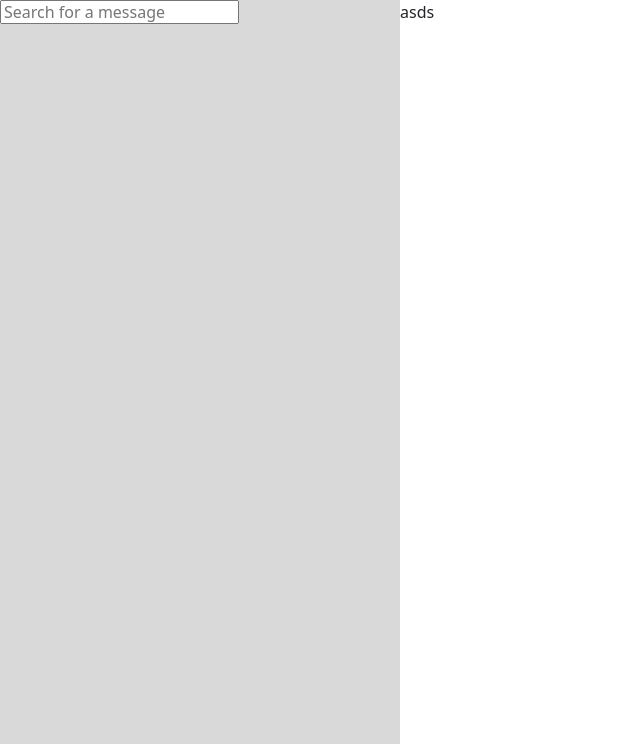
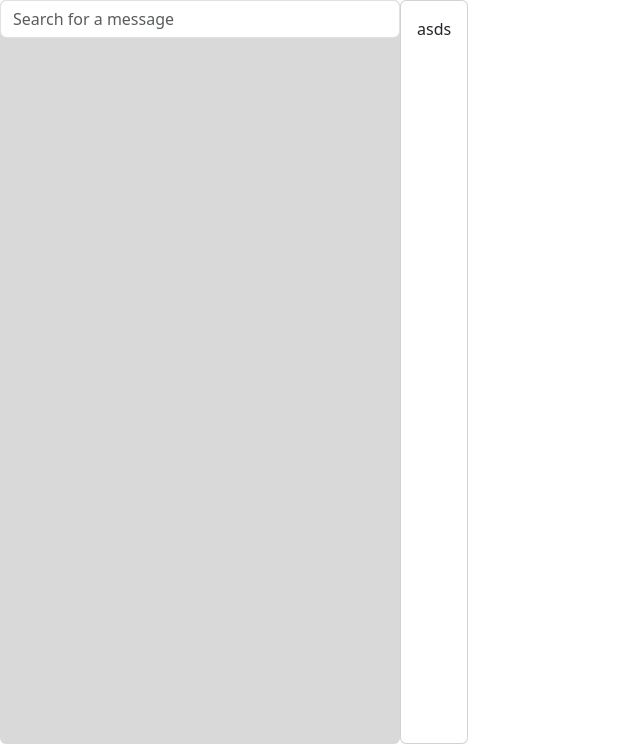
Before and after one commit to dentolos19/ecoprimers, a Flask app: template src/templates/messaging.html in a window 1280 px wide. Shown: the part 56-800 px from the top of the page, without its empty margins (0-640 px from the left). Run offline with Flask 3, Linux system fonts and the light colour scheme; the template is opened without the code that fills it, so the values that code supplies are empty; parts of the project's set-up code (start-up, migrations or seed data) failed here and were passed over; some libraries are stand-ins or nearby versions.

Commit message:
starting to style everything

```diff
--- a/src/routing/messaging.py
+++ b/src/routing/messaging.py
@@ -1,5 +1,3 @@
-import uuid
-
 from flask import render_template, request, session, redirect, url_for
 from flask_socketio import join_room
 
--- a/src/static/css/messages.css
+++ b/src/static/css/messages.css
@@ -9,6 +9,7 @@
 }
 
 .user {
+  margin-top: -1em;
   display: flex;
   align-items: center;
   gap: 15px;
--- a/src/templates/messaging.html
+++ b/src/templates/messaging.html
@@ -1,4 +1,3 @@
-{# messaging.html #}
 {% extends "base.html" %}
 
 {% block stylesheets %}
@@ -16,40 +15,43 @@
 {% endblock %}
 
 {% block body %}
-<div id="users">
-    <form method = "get" action = "{{ url_for('search_messages') }}">
-        <input type = "text" name = "search_query" id = "search-query" required placeholder = "Search for a message">
+<div id="users" class="list-group">
+    <form class="mb-3" method="get" action="{{ url_for('search_messages') }}">
+        <input type="text" class="form-control" name="search_query" id="search-query" required placeholder="Search for a message">
     </form>
     {% for user in users %}
         {% if sender_id != user.id %}
-            <a class="user" href="{{ url_for('messaging', receiver_id=user.id) }}">
+            <a class="list-group-item list-group-item-action d-flex gap-3 py-3" href="{{ url_for('messaging', receiver_id=user.id) }}">
                 <div class="initials">
-                    <img class="ratio ratio-1x1" src="https://github.com/shadcn.png" alt="Profile Picture" />
+                    <img class="ratio ratio-1x1 rounded-circle flex-shrink-0" src="https://github.com/shadcn.png" alt="Profile Picture" width="32" height="32" />
                 </div>
-                <div class="user-info">
-                    <div class="user-info">
-                        <h2 class="name">{{ user.name }}</h2>
-                        <p class="status">Read sample</p>
-                    </div>
+                <div class="user-info w-100 justify-content-between">
+                    <h5 class="mb-1">{{ user.name }}</h5>
+                    <small>Read sample</small>
                 </div>
             </a>
         {% endif %}
-   {% endfor %}
+    {% endfor %}
 </div>
+
 {% if receiver_id %}
-<div id = "chat-scape">
-    <div class="message-space">
-    </div>
-    <div class = "input space">
-        <input type="hidden" name="receiver-id" id="receiver-id" value="{{ receiver_id }}">
-        <input type="hidden" name="sender-id" id="sender-id" value="{{ sender_id }}">
-        <input type="text" name="message" id="message" placeholder="Enter message here" required>
-        <button type="submit" id="send-message" onclick="sendMessage()">Send</button>
+<div id="chat-scape" class="card">
+    <div class="card-body">
+        <div class="message-space" style="height: 400px; overflow-y: auto;">
+        </div>
+        <div class="input-group mt-3">
+            <input type="hidden" name="receiver-id" id="receiver-id" value="{{ receiver_id }}">
+            <input type="hidden" name="sender-id" id="sender-id" value="{{ sender_id }}">
+            <input type="text" class="form-control" name="message" id="message" placeholder="Enter message here" required>
+            <button class="btn btn-primary" type="submit" id="send-message" onclick="sendMessage()">Send</button>
+        </div>
     </div>
 </div>
 {% else %}
-<div>
-    asds
+<div class="card">
+    <div class="card-body">
+        asds
+    </div>
 </div>
 {% endif %}
 {% endblock %}
```
Also changed, not shown: 1 other file.
